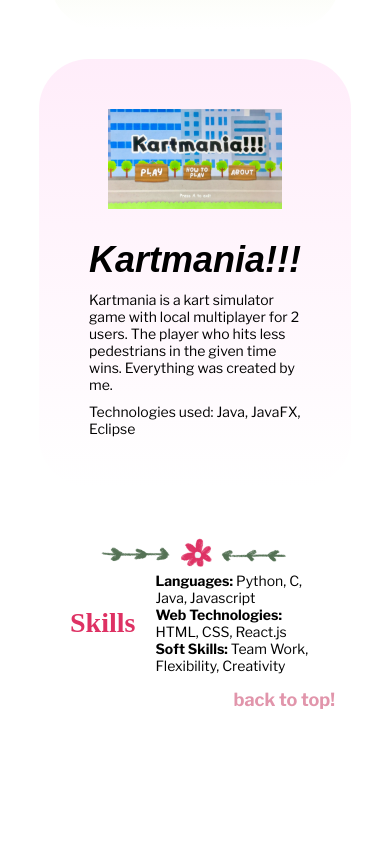
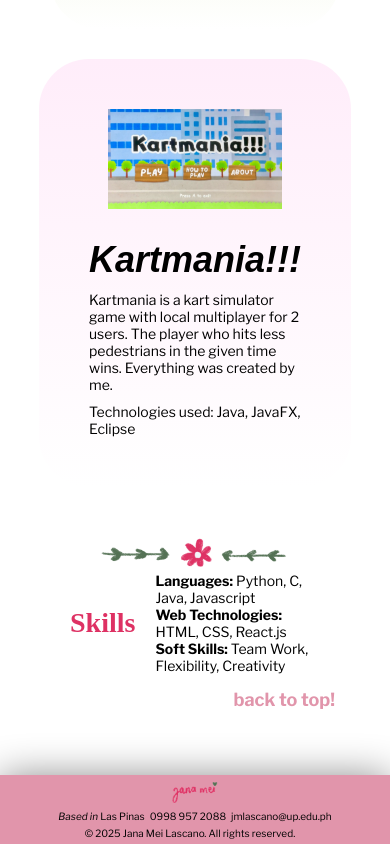
Before and after one commit to CMSC-100-2S-AY2024-2025/exer-01-html-and-css-jmlascano, a plain HTML site: page index.html in a window 390 px wide. Shown: the part 1886-2730 px from the top of the page. Before the commit the page ends 2661 px from the top, so only its background shows below. Drawn offline with nearby package versions, Linux system fonts and the light colour scheme; a web font is replaced by a local one.

Commit message:
refactor: Redesign of footer

```diff
--- a/index.html
+++ b/index.html
@@ -92,7 +92,15 @@
 
     <!-- FOOTER -->
     <div class="footer">
-
+        <div class="footer-content">
+            <img src="./assets/logo.png" alt="logo">
+            <div class="footer-text">
+                <p><em>Based in</em> Las Pinas</p>
+                <p>0998 957 2088</p>
+                <p>jmlascano@up.edu.ph</p>
+            </div>
+        </div>
+        <p class="copyright">© 2025 Jana Mei Lascano. All rights reserved.</p>
     </div>
 </body>
 </html>
--- a/styles.css
+++ b/styles.css
@@ -374,3 +374,62 @@ body {
 .top:hover {
 	color: #CCDF92;
 }
+
+/* FOOTER */
+.footer {
+	margin: 0;
+	padding: 0;
+	padding-bottom: 5px;
+	background-color: #E195AB;
+	filter: drop-shadow(0px 3px 20px gray);
+	display: flex;
+	justify-content: space-between;
+	align-items: center;
+}
+
+.footer img {
+	height: 75px;
+}
+
+.footer-content {
+	display: flex;
+	align-items: center;
+}
+
+.footer-content p {
+	font-family: "Libre Franklin", Arial, Helvetica, sans-serif;
+  	font-size: 14px;
+}
+
+.footer > p {
+	font-family: "Libre Franklin", Arial, Helvetica, sans-serif;
+  	font-size: 14px;
+	padding-right: 10px;
+}
+
+/* footer: dynamic sizing */
+@media (max-width: 540px) {
+	.footer, .footer-content {
+		flex-direction: column;
+		gap: 5px;
+	}
+
+	.footer img {
+		height: 30px;
+	}
+
+	.footer-content p {
+		font-size: 10px;
+	}
+
+	.footer-text {
+		display: flex;
+		gap: 5px;
+		flex-wrap: wrap;
+	}
+
+	.footer > p {
+		font-size: 10px;
+		padding-right: 10px;
+	}
+}
```
